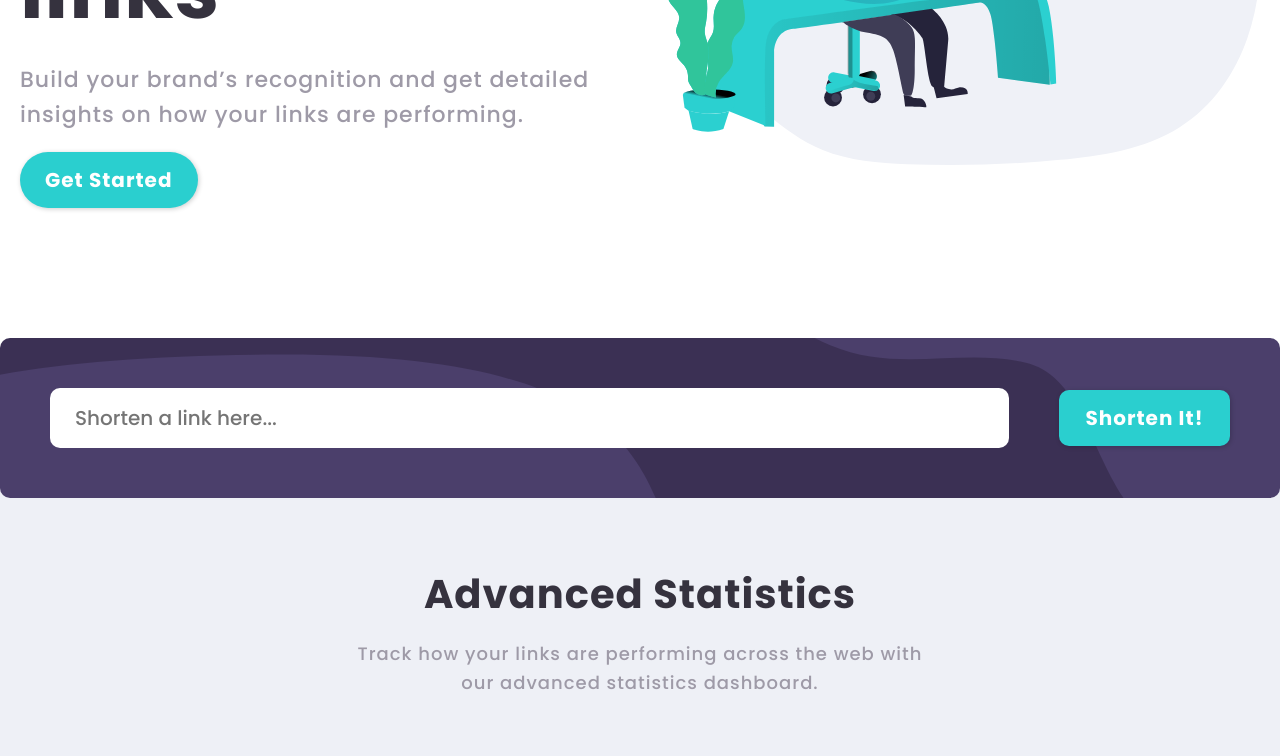
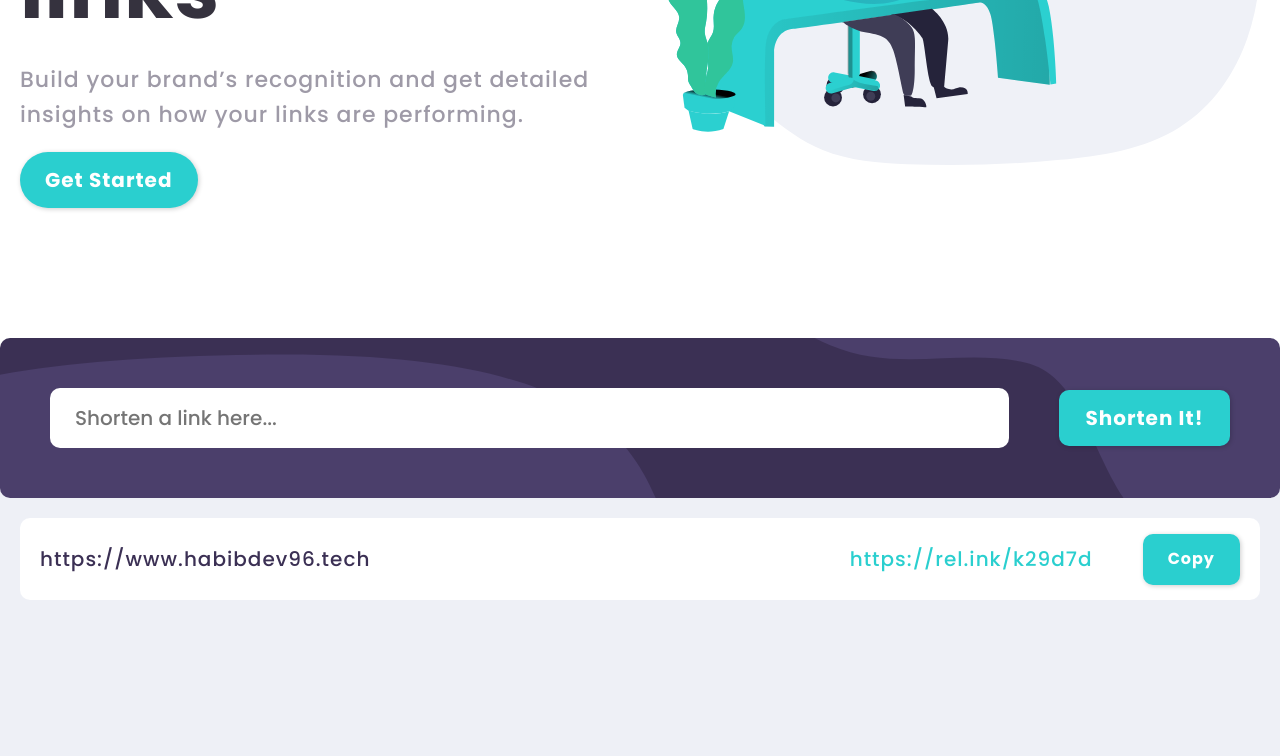
Before and after one commit to freetart/FEM-url-shortening-api, a React (Create React App) app: page / in a window 1280 px wide. Shown: the part 471-1227 px from the top of the page. Built offline with nearby package versions, Linux system fonts and the light colour scheme.

Commit message:
created results section

```diff
--- a/src/App.js
+++ b/src/App.js
@@ -2,6 +2,7 @@ import Globals from "./abstracts/Globals";
 import Navbar from "./components/Navbar";
 import Hero from "./components/Hero";
 import ShortenLink from "./components/ShortenLink";
+import Results from "./components/Results";
 import Statistics from "./components/Statistics";
 import Cta from "./components/Cta";
 import Footer from "./components/Footer";
@@ -15,6 +16,7 @@ const App = () => {
       <Hero />
       <main>
         <ShortenLink />
+        <Results />
         <Statistics />
         <Cta />
       </main>
--- /dev/null
+++ b/src/components/Result.js
@@ -0,0 +1,32 @@
+import styled from "styled-components";
+import Paragraph from "./styledElements/Paragraphs";
+import Button from "./styledElements/Buttons";
+
+const Container = styled.article`
+  background-color: var(--white);
+  display: flex;
+  align-items: center;
+  justify-content: space-between;
+  padding: 0.5rem 2rem;
+  border-radius: var(--mainRadius);
+
+  .result-right {
+    display: flex;
+    align-items: center;
+    gap: var(--gap);
+  }
+`;
+
+const Result = ({ userInput, generatedLink }) => {
+  return (
+    <Container>
+      <Paragraph result>{userInput}</Paragraph>
+      <div className="result-right">
+        <Paragraph resultLink>{generatedLink}</Paragraph>
+        <Button secondarySm>Copy</Button>
+      </div>
+    </Container>
+  );
+};
+
+export default Result;
--- /dev/null
+++ b/src/components/Results.js
@@ -0,0 +1,30 @@
+import styled from "styled-components";
+import { maxWidthLg } from "../abstracts/Mixins";
+import Result from "./Result";
+
+const Section = styled.section`
+  background-color: var(--lightGray);
+`;
+
+const Container = styled.div`
+  ${maxWidthLg}
+  padding: 10rem 2rem 0rem 2rem;
+  display: flex;
+  flex-direction: column;
+  gap: 2rem;
+`;
+
+const Results = () => {
+  return (
+    <Section>
+      <Container>
+        <Result
+          userInput="https://www.habibdev96.tech"
+          generatedLink="https://rel.ink/k29d7d"
+        />
+      </Container>
+    </Section>
+  );
+};
+
+export default Results;
--- a/src/components/ShortenLink.js
+++ b/src/components/ShortenLink.js
@@ -44,7 +44,7 @@ const ShortenLink = () => {
           type="text"
           placeholder="Shorten a link here..."
         />
-        <Button secondary className="shorten-link-btn">
+        <Button secondaryLg className="shorten-link-btn">
           Shorten It!
         </Button>
       </Container>
--- a/src/components/Statistics.js
+++ b/src/components/Statistics.js
@@ -2,8 +2,8 @@ import styled from "styled-components";
 import Statistic from "./Statistic";
 import {
   maxWidthLg,
+  sectionSpacingSm,
   sectionSpacingMd,
-  sectionSpacingSm,
 } from "../abstracts/Mixins";
 import { SectionHeading } from "./styledElements/Headings";
 import Paragraph from "./styledElements/Paragraphs";
--- a/src/components/styledElements/Buttons.js
+++ b/src/components/styledElements/Buttons.js
@@ -31,8 +31,15 @@ const Button = styled.a`
       border-radius: var(--btnRadius);
     `}
 
-  ${({ secondary }) =>
-    secondary &&
+  ${({ secondarySm }) =>
+    secondarySm &&
+    css`
+      font-size: 1.6rem;
+      border-radius: var(--mainRadius);
+    `}
+
+  ${({ secondaryLg }) =>
+    secondaryLg &&
     css`
       font-size: 2rem;
       border-radius: var(--mainRadius);
--- a/src/components/styledElements/Paragraphs.js
+++ b/src/components/styledElements/Paragraphs.js
@@ -10,6 +10,20 @@ const Paragraph = styled.p`
     hero &&
     css`
       font-size: 2.2rem;
+    `}
+
+  ${({ result }) =>
+    result &&
+    css`
+      font-size: 2rem;
+      color: var(--darkPurple);
+    `}
+
+  ${({ resultLink }) =>
+    resultLink &&
+    css`
+      font-size: 2rem;
+      color: var(--teal);
     `}
 
   ${({ section }) =>
```
